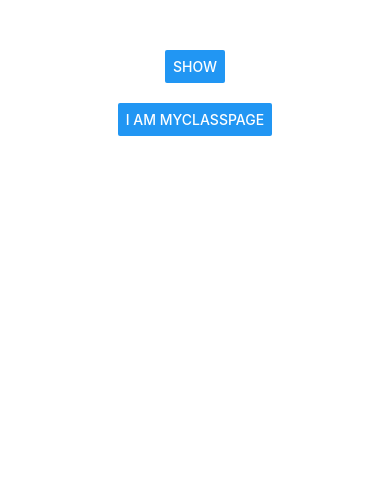
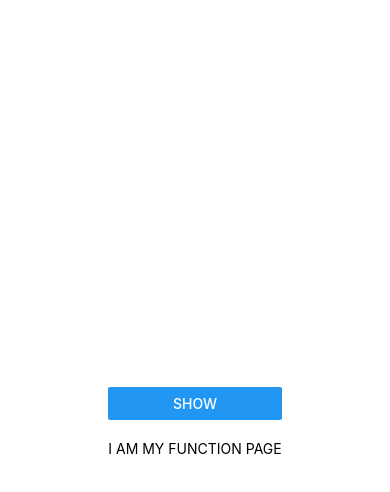
Before and after one commit to ghazalalmomani14-hub/JoVision-react-native-tasks, a React Native app: screen / in a window 390 px wide. Both pictures are taken after a click on the button "SHOW". Shown: the top 492 px of the page. Built offline with nearby package versions, Linux system fonts and the light colour scheme.

Commit message:
Task 21 functional component lifecycle

```diff
--- a/App.tsx
+++ b/App.tsx
@@ -1,5 +1,12 @@
-import Task20 from './Tasks/Task20';
+/* eslint-disable react-native/no-inline-styles */
+import React from 'react';
+import { SafeAreaView } from 'react-native';
+import Task21 from './Tasks/Task21';
 
 export default function App() {
-  return <Task20 />;
+  return (
+    <SafeAreaView style={{ flex: 1, justifyContent: 'center', alignItems: 'center' }}>
+      <Task21 />
+    </SafeAreaView>
+  );
 }
--- /dev/null
+++ b/Tasks/Task21.js
@@ -0,0 +1,38 @@
+/* eslint-disable react-native/no-inline-styles */
+import React, { useState, useEffect } from 'react';
+import { View, Text, Button } from 'react-native';
+
+const MyFunctionPage = () => {
+
+  useEffect(() => {
+    console.log("MyFunctionPage Loaded ✅");
+
+    return () => {
+      console.log("MyFunctionPage Unloaded ❌");
+    };
+  }, []);
+
+  return (
+    <View style={{ marginTop: 20 }}>
+      <Text>I AM MY FUNCTION PAGE</Text>
+    </View>
+  );
+};
+
+
+const Task21 = () => {
+  const [showPage, setShowPage] = useState(false);
+
+  return (
+    <View>
+      <Button
+        title="Show"
+        onPress={() => setShowPage(!showPage)}
+      />
+
+      {showPage && <MyFunctionPage />}
+    </View>
+  );
+};
+
+export default Task21;
```
